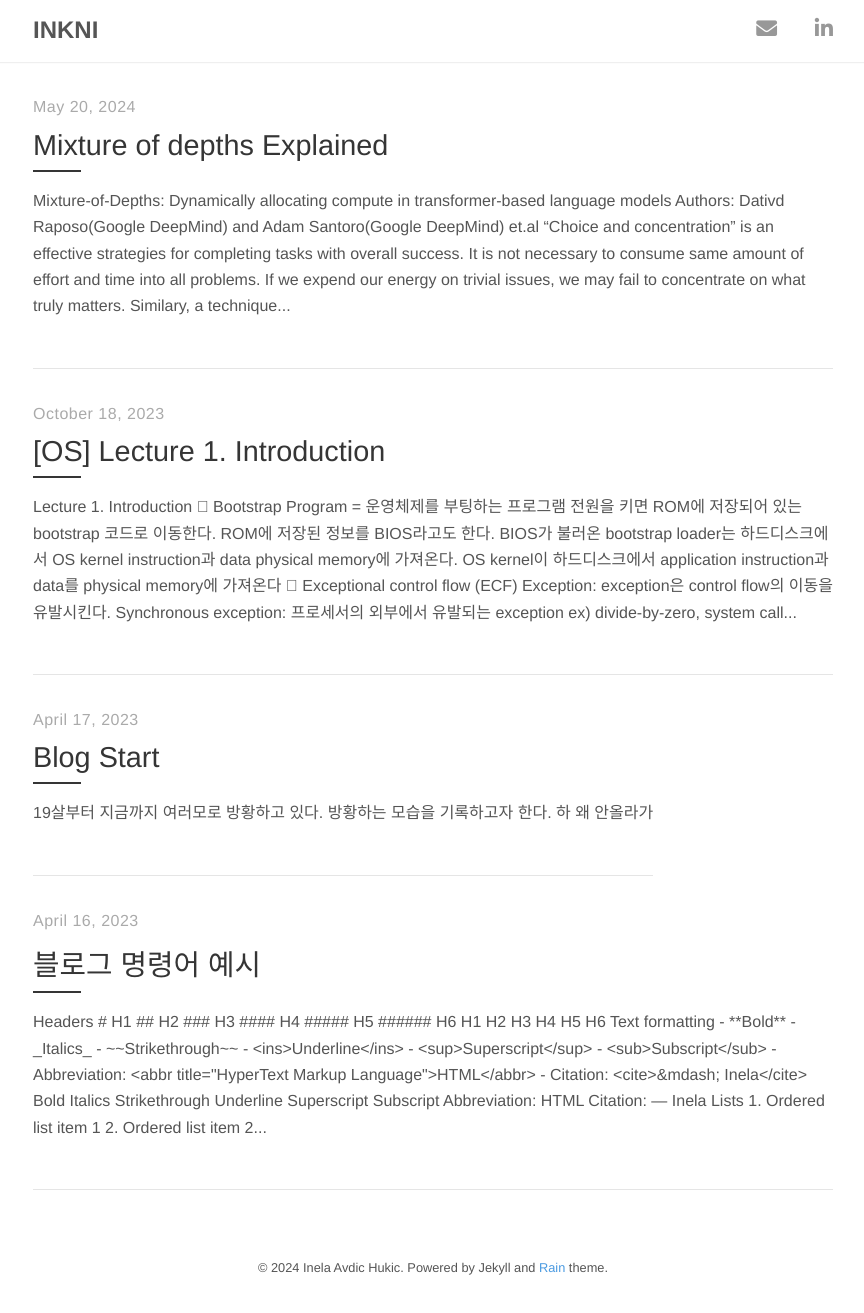
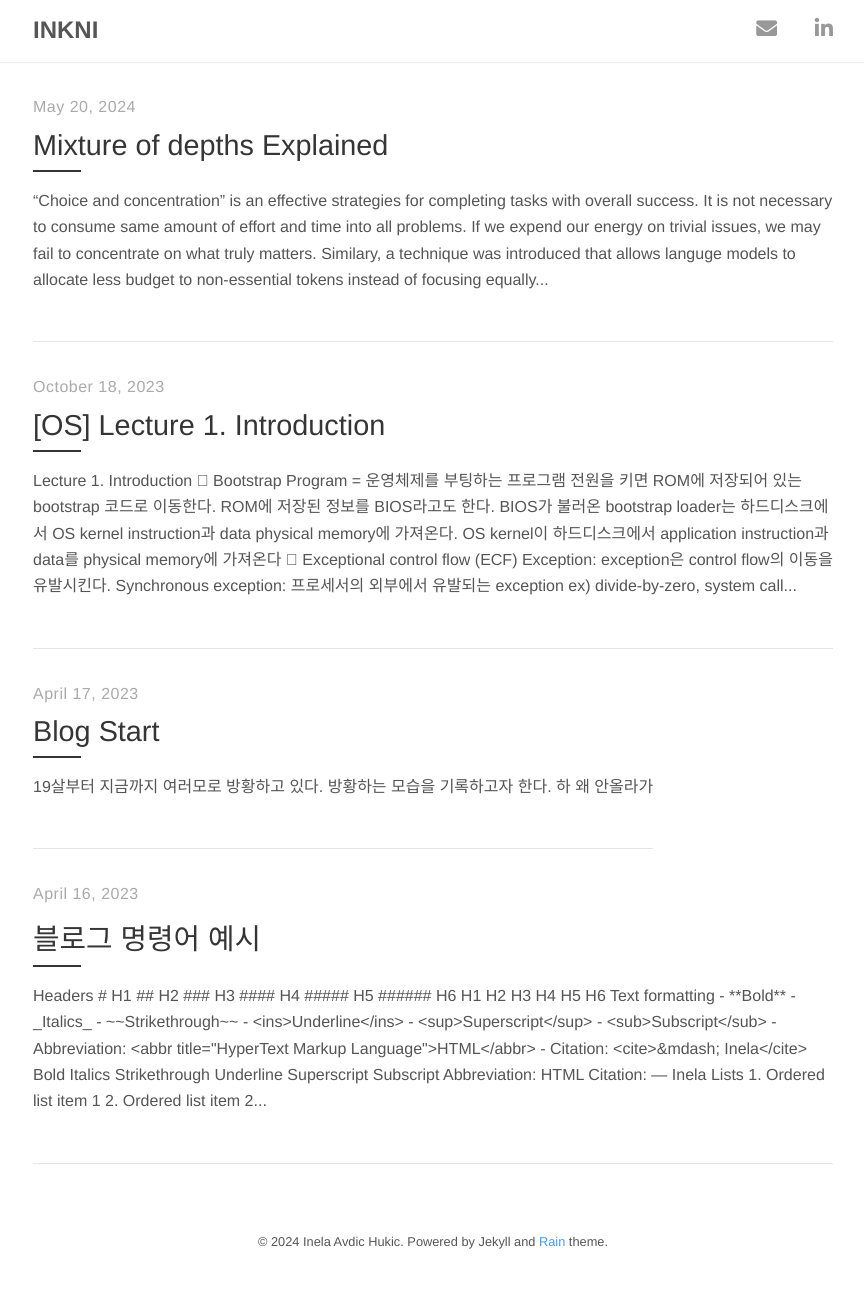
Before and after one commit to inkwanhwang/blog, a Jekyll site: the page built from index.html, in a window 1280 px wide. Shown: the whole page, without its empty margins (207-1071 px from the left). Built offline with Jekyll 4.4.1, drawn with Linux system fonts in a browser that asks for light colours; nearby versions of some CDN libraries; the list of posts is cut into pages by our own code; after the commit the page ends 1286 px from its top, so only the background shows below that.

Commit message:
Update 2024-05-20-Mixture-of-Depths.md

```diff
--- a/_posts/2024-05-20-Mixture-of-Depths.md
+++ b/_posts/2024-05-20-Mixture-of-Depths.md
@@ -7,9 +7,6 @@ type: docs
 bookToc: True
 weight: 1
 ---
-
-# **Mixture-of-Depths: Dynamically allocating compute in transformer-based language models**
-*Authors: Dativd Raposo(Google DeepMind) and Adam Santoro(Google DeepMind) et.al*
 
 “Choice and concentration” is an effective strategies for completing tasks with overall success. It is not necessary to consume same amount of effort and time into all problems. If we expend our energy on trivial issues, we may fail to concentrate on what truly matters. Similary, a technique was introduced that allows languge models to allocate less budget to non-essential tokens instead of focusing equally on all tokens.
 
@@ -28,7 +25,7 @@ The tremendous technique developed by Google DeepMind Researchers is called Mitu
 ## Overview to Mixture-of-Depths (MoD)
 
 <p align="center">
-    <img src=../image/Mixture-of-Depths.png>
+    <img src=../../images/Mixture-of-Depths.png>
 </p>
 
 ## Conditional computation methods for transformers
```
